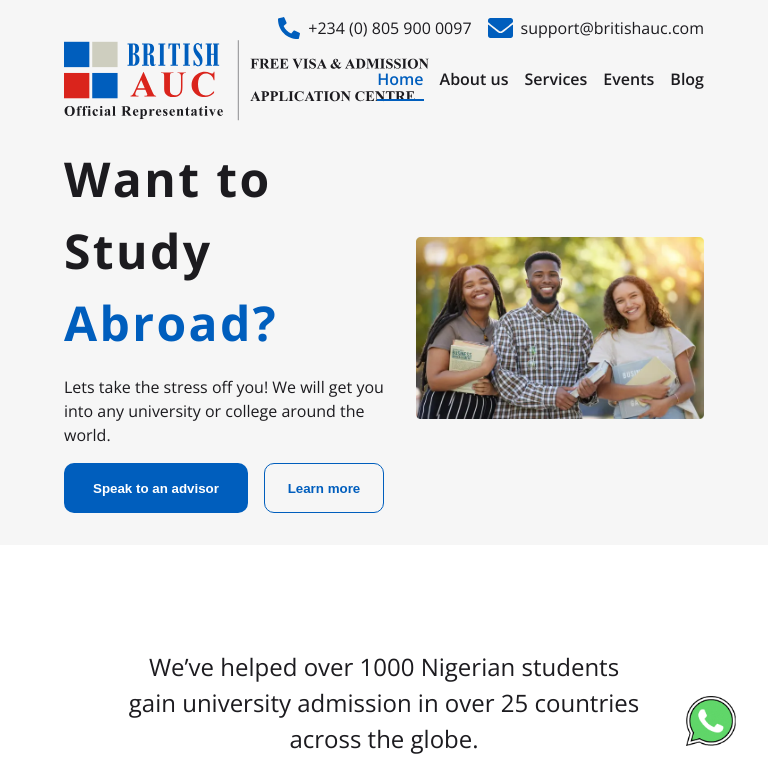
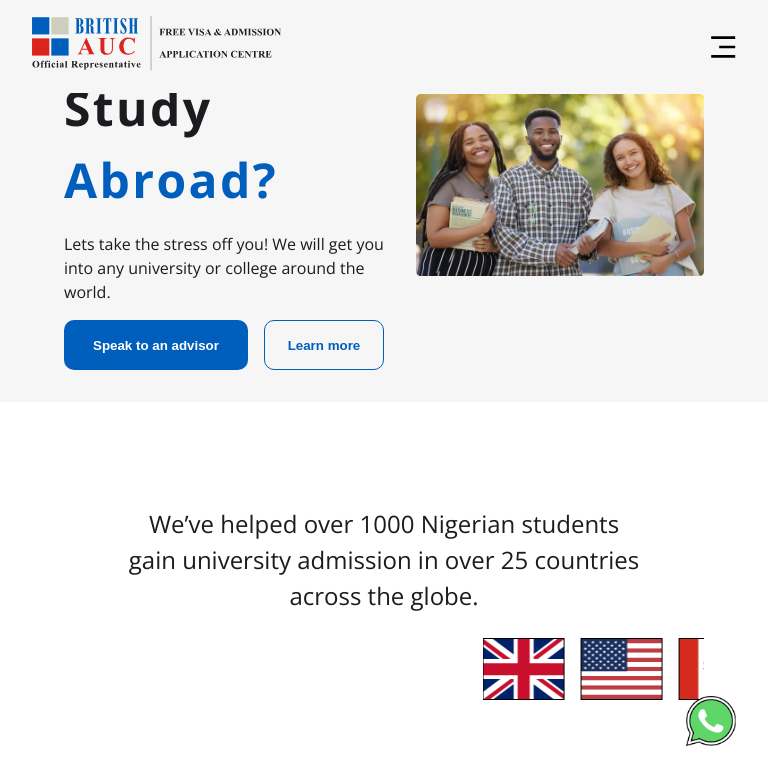
Before and after one commit to British-AUC/company-website, a React (Vite) app in the folder website/: page / in a window 768 px wide. Shown: the top 779 px of the page. Built offline with nearby package versions, Linux system fonts and the light colour scheme.

Commit message:
made nav and footer responsive for tablets

```diff
--- a/website/src/App.jsx
+++ b/website/src/App.jsx
@@ -3,6 +3,7 @@ import {Routes, Route} from 'react-router-dom'
 import './styles/App.css'
 import './styles/App_mobile.css'
 import './styles/App_tablet_small.css'
+import './styles/App_tablet_large.css'
 import Navbar from './components/Navbar'
 import Home from './pages/Home'
 import About from './pages/About'
--- a/website/src/data/footerinfo.js
+++ b/website/src/data/footerinfo.js
@@ -13,7 +13,7 @@ export default [
     },
     {
         id: 2,
-        title: "INFORMATION",
+        title: "MORE",
         link1: "FAQs",
         link2: "Contact us",
         link3: "Terms and Conditions",
--- a/website/src/styles/App.css
+++ b/website/src/styles/App.css
@@ -87,7 +87,7 @@ footer {
 footer .footer-left {
   display: flex;
   flex-direction: column;
-  width: 33%;
+  width: 33.333%;
 }
 footer .footer-left p, footer .footer-left .section-eight h2, .section-eight footer .footer-left h2 {
   font-size: 0.875rem;
@@ -100,7 +100,7 @@ footer .footer-left .social-icons {
 footer .footer-right {
   display: flex;
   flex-direction: row;
-  width: 77%;
+  width: 66%;
   justify-content: space-evenly;
 }
 footer .footer-right .footer-info {
--- a/website/src/styles/App.scss
+++ b/website/src/styles/App.scss
@@ -96,7 +96,7 @@ footer {
   .footer-left {
     display: flex;
     flex-direction: column;
-    width: 33%;
+    width: 33.333%;
     p {
       font-size: 0.875rem;
     }
@@ -109,7 +109,7 @@ footer {
   .footer-right {
     display: flex;
     flex-direction: row;
-    width: 77%;
+    width: 66%;
     justify-content: space-evenly;
     .footer-info {
       display: flex;
--- /dev/null
+++ b/website/src/styles/App_tablet_large.css
@@ -0,0 +1,75 @@
+@media (min-width: 701px) and (max-width: 1000px) {
+  h2 {
+    font-size: 2rem;
+  }
+  nav {
+    padding: 0em 2em;
+    padding-top: 1em;
+    padding-bottom: 1em;
+    position: fixed;
+    top: 0;
+    left: 0;
+    right: 0;
+    z-index: 100;
+  }
+  .nav-top {
+    display: none;
+  }
+  .nav-bottom-left img {
+    width: 250px;
+  }
+  .nav-bottom-right {
+    display: none;
+  }
+  .nav-bottom-right.open {
+    display: flex;
+    flex-direction: column;
+    gap: 1em;
+    background-color: #f6f6f6;
+    padding: 1em;
+    position: absolute;
+    top: 86px;
+    left: 0;
+    width: 100%;
+    height: auto;
+    border: 1px solid #1c1b1f;
+    box-shadow: 0px 8px 8px rgba(81, 79, 83, 0.541);
+  }
+  .nav-bottom-right.open a {
+    color: #1c1b1f;
+    text-decoration: none;
+    font-size: 1rem;
+    padding: 10px;
+  }
+  .nav-bottom-right.open a:hover {
+    color: #005ebd;
+  }
+  .nav-bottom-right > div.active a {
+    color: #005ebd;
+  }
+  .mobile-nav-toggle {
+    display: flex;
+    align-items: center;
+    justify-content: center;
+    background-color: transparent;
+    border: none;
+    cursor: pointer;
+    margin-left: auto;
+    padding: 0;
+  }
+  footer {
+    padding: 0em 2em;
+    padding-top: 4em;
+    padding-bottom: 4em;
+    gap: 1.5em;
+    border: 1px solid red;
+    justify-content: space-between;
+  }
+  footer .footer-right {
+    justify-content: flex-start;
+    flex-wrap: wrap;
+  }
+  footer .footer-right .footer-info {
+    width: 30%;
+  }
+}/*# sourceMappingURL=App_tablet_large.css.map */
--- /dev/null
+++ b/website/src/styles/App_tablet_large.scss
@@ -0,0 +1,92 @@
+$companyblue: #005ebd;
+$companyred: #da241c;
+$companyblack: #1c1b1f;
+$compangreyblue: #dde6f0;
+$companygreybg: #f6f6f6;
+$mobilepadding: 0em 2em;
+$testborder: 1px solid red;
+
+@media (min-width: 701px) and (max-width: 1000px)  {
+    h2 {
+        font-size: 2rem;
+    }
+
+    // NAVIGATION START
+    nav {
+        padding: $mobilepadding;
+        padding-top: 1em;
+        padding-bottom: 1em;
+        position: fixed;
+        top: 0;
+        left: 0;
+        right: 0;
+        z-index: 100;
+    }
+    .nav-top {
+        display: none;
+    }
+    .nav-bottom-left {
+        img {
+        width: 250px;
+        }
+    }
+    .nav-bottom-right {
+        display: none;
+    }
+    .nav-bottom-right.open {
+        display: flex;
+        flex-direction: column;
+        gap: 1em;
+        background-color: $companygreybg;
+        padding: 1em;
+        position: absolute;
+        top: 86px;
+        left: 0;
+        width: 100%;
+        height: auto;
+        border: 1px solid $companyblack;
+        box-shadow: 0px 8px 8px rgba(81, 79, 83, 0.541);
+    }
+    .nav-bottom-right.open a {
+        color: $companyblack;
+        text-decoration: none;
+        font-size: 1rem;
+        padding: 10px;
+    }
+    .nav-bottom-right.open a:hover {
+        color: $companyblue;
+    }
+    .nav-bottom-right > div.active {
+        a {
+        color: $companyblue;
+        }
+    }
+    .mobile-nav-toggle {
+        display: flex;
+        align-items: center;
+        justify-content: center;
+        background-color: transparent;
+        border: none;
+        cursor: pointer;
+        margin-left: auto;
+        padding: 0;
+    }
+    // NAVIGATION END
+
+    // FOOTER START
+    footer {
+        padding: $mobilepadding;
+        padding-top: 4em;
+        padding-bottom: 4em;
+        gap: 1.5em;
+        border: $testborder;
+        justify-content: space-between;
+        .footer-right {
+            justify-content: flex-start;
+            flex-wrap: wrap;
+            .footer-info {
+                width: 30%;
+            }
+        }
+    }
+}
```
Also changed, not shown: 2 other files (tests, documents, lock files or other folders).
